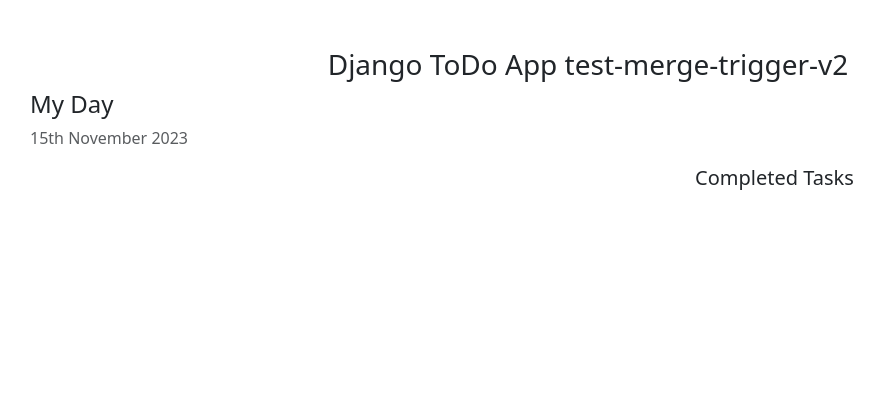
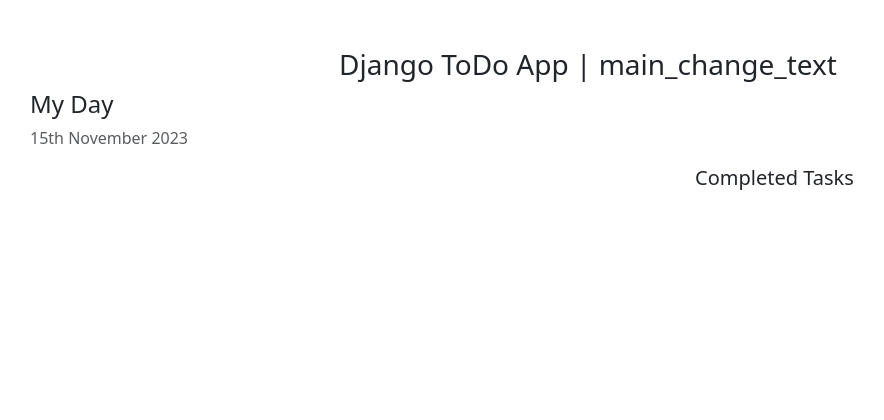
Before and after one commit to FranklinA/django-app-todo-elasticbeanstalk, a Django app: template templates/home.html in a window 1280 px wide. Shown: the top 420 px of the page, without its empty margins (52-936 px from the left). Run offline with Django 4.2, Linux system fonts and the light colour scheme; the template is opened without the code that fills it, so the values that code supplies are empty.

Commit message:
Test text change and deploy

```diff
--- a/templates/home.html
+++ b/templates/home.html
@@ -20,7 +20,7 @@
 </head>
 <body>
     <div class="container">
-        <h3 class="pt-5 text-center">Django ToDo App test-merge-trigger-v2</h3>
+        <h3 class="pt-5 text-center">Django ToDo App | main_change_text</h3>
         <div class="row">
             <h4>My Day</h4>
             <p class="text-muted">{% now "jS F Y" %}</p>
```
